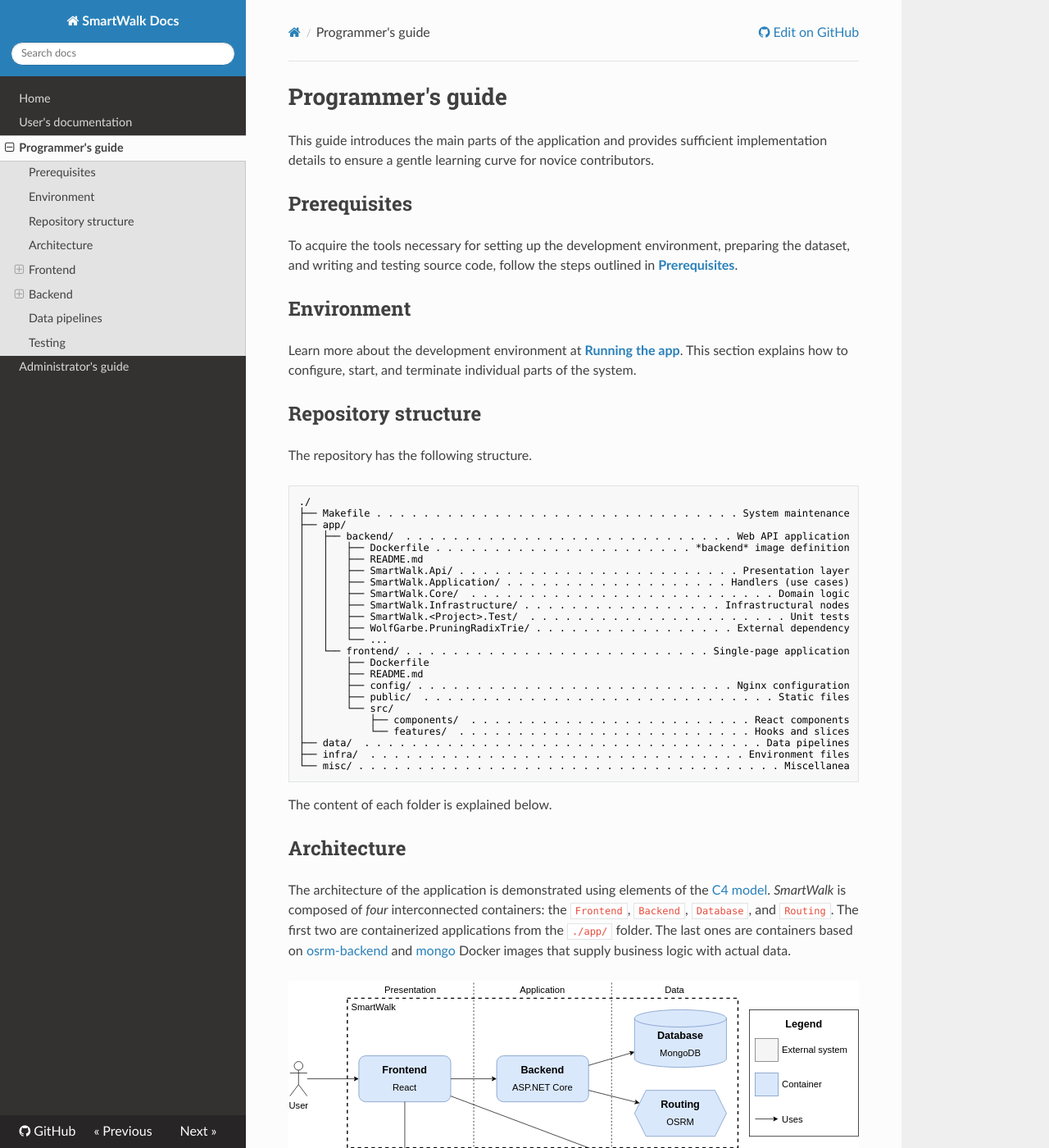
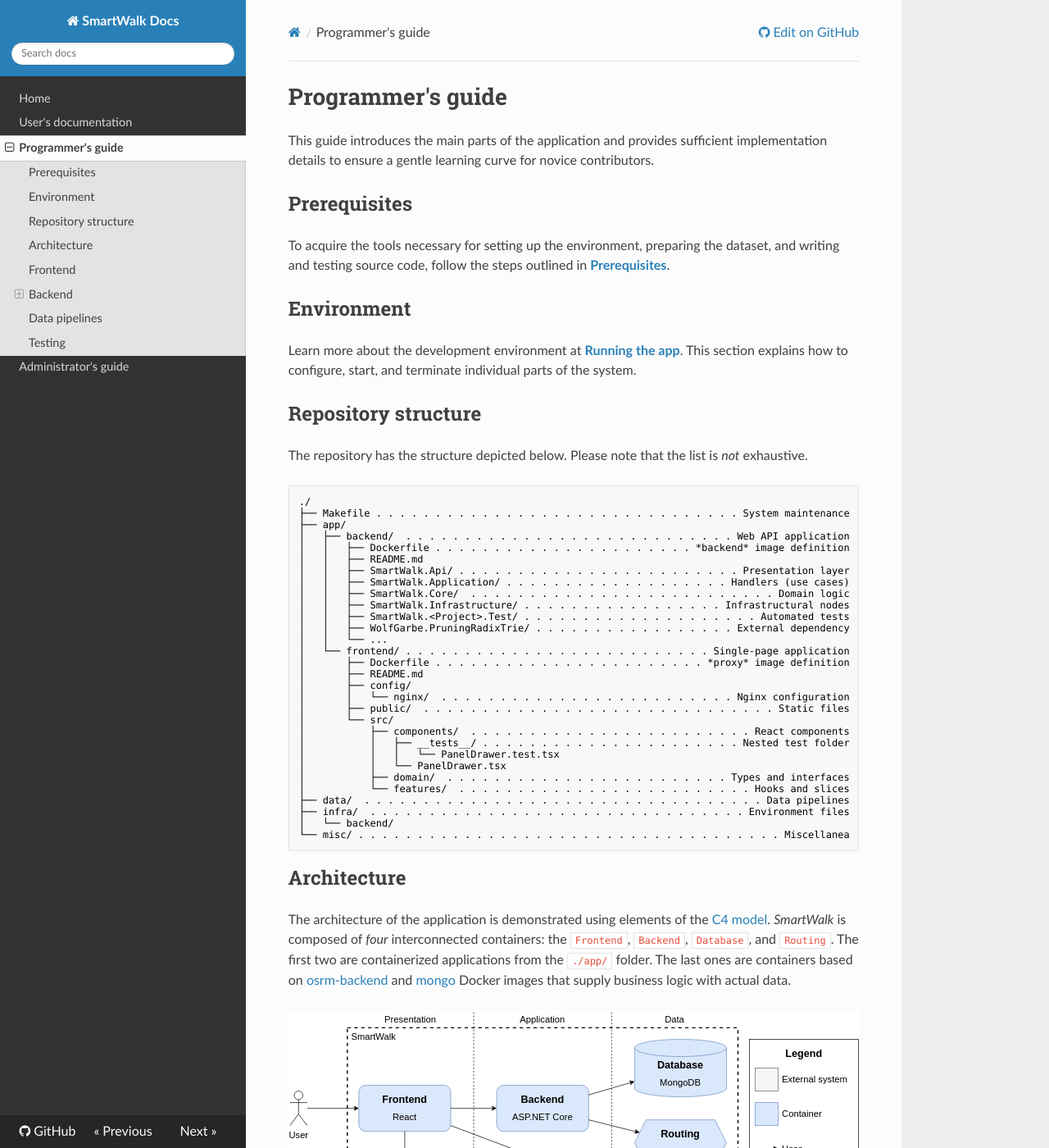
Before and after one commit to zhukovdm/smartwalk-docs, an MkDocs documentation site: the page built from content/prg.md, in a window 1280 px wide and 1400 px high. Shown: the whole window at 82% size. Built offline with MkDocs 1.6.1, drawn with Linux system fonts in a browser that asks for light colours; nearby versions of some CDN libraries; some of the changed text lies outside the part shown.

Commit message:
add prg frontend

````diff
--- a/content/prg.md
+++ b/content/prg.md
@@ -4,7 +4,7 @@ This guide introduces the main parts of the application and provides sufficient
 
 ## Prerequisites
 
-To acquire the tools necessary for setting up the development environment, preparing the dataset, and writing and testing source code, follow the steps outlined in [**Prerequisites**](./adm.md#prerequisites).
+To acquire the tools necessary for setting up the environment, preparing the dataset, and writing and testing source code, follow the steps outlined in [**Prerequisites**](./adm.md#prerequisites).
 
 ## Environment
 
@@ -12,7 +12,7 @@ Learn more about the development environment at [**Running the app**](./adm.md#r
 
 ## Repository structure
 
-The repository has the following structure.
+The repository has the structure depicted below. Please note that the list is *not* exhaustive.
 
 ```txt
 ./
@@ -25,23 +25,27 @@ The repository has the following structure.
 │   │   ├── SmartWalk.Application/ . . . . . . . . . . . . . . . . . . . Handlers (use cases)
 │   │   ├── SmartWalk.Core/  . . . . . . . . . . . . . . . . . . . . . . . . . . Domain logic
 │   │   ├── SmartWalk.Infrastructure/ . . . . . . . . . . . . . . . . . Infrastructural nodes
-│   │   ├── SmartWalk.<Project>.Test/  . . . . . . . . . . . . . . . . . . . . . . Unit tests
+│   │   ├── SmartWalk.<Project>.Test/ . . . . . . . . . . . . . . . . . . . . Automated tests
 │   │   ├── WolfGarbe.PruningRadixTrie/ . . . . . . . . . . . . . . . . . External dependency
 │   │   └── ...
 │   └── frontend/ . . . . . . . . . . . . . . . . . . . . . . . . . . Single-page application
-│       ├── Dockerfile
+│       ├── Dockerfile . . . . . . . . . . . . . . . . . . . . . . . *proxy* image definition
 │       ├── README.md
-│       ├── config/ . . . . . . . . . . . . . . . . . . . . . . . . . . . Nginx configuration
+│       ├── config/
+│       │   └── nginx/  . . . . . . . . . . . . . . . . . . . . . . . . . Nginx configuration
 │       ├── public/  . . . . . . . . . . . . . . . . . . . . . . . . . . . . . . Static files
 │       └── src/
 │           ├── components/  . . . . . . . . . . . . . . . . . . . . . . . . React components
+│           │   ├── __tests__/ . . . . . . . . . . . . . . . . . . . . . . Nested test folder
+│           │   │   └── PanelDrawer.test.tsx
+│           │   └── PanelDrawer.tsx
+│           ├── domain/  . . . . . . . . . . . . . . . . . . . . . . . . Types and interfaces
 │           └── features/  . . . . . . . . . . . . . . . . . . . . . . . . . Hooks and slices
 ├── data/  . . . . . . . . . . . . . . . . . . . . . . . . . . . . . . . . . . Data pipelines
 ├── infra/  . . . . . . . . . . . . . . . . . . . . . . . . . . . . . . . . Environment files
+│   └── backend/
 └── misc/ . . . . . . . . . . . . . . . . . . . . . . . . . . . . . . . . . . . . Miscellanea
 ```
-
-The content of each folder is explained below.
 
 ## Architecture
 
@@ -51,33 +55,29 @@ The architecture of the application is demonstrated using elements of the [C4 mo
 
 ## Frontend
 
-The frontend is a React-based single-page application, serving as an entry point to the application and offering a rich user experience. Its source code is located in the `./app/frontend/`. The following abstractions carry out intended functionality.
+The frontend is a React-based single-page application, serving as an entry point and offering a rich user experience. Its source code is located in the `./app/frontend/`.
+
+The code documentation generated by [TypeDoc](https://typedoc.org/) is available at [**dev-frontend**](https://zhukovdm.github.io/smartwalk-docs/dev-frontend/).
+
+The following abstractions carry out the intended functionality.
 
 ![component diagram frontend](./img/c4-component-diagram-frontend.svg)
 
-`Map` is responsible for loading tiles, drawing markers and vector geometries on a map. The `LeafletMap` is a concrete implementation for the `OSM` map.
+`Map` is responsible for loading tiles and drawing markers and vector geometries on a map. The `LeafletMap` is a concrete implementation capable of interacting with the `OSM` map.
 
-`Storage` is an abstraction that unifies methods for accessing both device and personal storages. Data are stored on a device in IndexedDB with the help of the `DeviceStorage` and pushed to a Solid server by the `SolidStorage`.
+`Storage` is an abstraction that unifies methods for accessing both device storage and decentralized Solid pod. Data are stored on a device in IndexedDB, a standardized in-browser database, with the help of the `DeviceStorage` and pushed to a pod by the `SolidStorage`.
 
-`SmartWalkAPI` is a set of function defined in the `smartwalk.ts` file for retrieving data from the backend via HTTP protocol.
+`SmartWalkAPI` is a set of functions defined in the `smartwalk.ts` file for retrieving data from the backend via HTTP protocol.
 
-`PanelDrawer` implements the user interface.
+Finally, the `PanelDrawer` and `SessionProvider` are React components with visual part. The former implements the panel-based user interface and client-side routing, while the latter ensures the Solid login dialog and handles the proper switch over to the `Solid Session` panel.
 
-Finally, `SessionProvider` ensures the login dialog and handles the proper switch over to the `Solid Session` panel.
+*Please note that IndexedDB and a Solid pod are mutually exclusive storages.*
 
-Code documentation generated by [TypeDoc](https://typedoc.org/) is available at [**dev-frontend**](https://zhukovdm.github.io/smartwalk-docs/dev-frontend/).
+To keep panel state and resolve storage read operations *locally*, we use the Redux Toolkit state container composed of *slices*. A distinct slice is implemented for each panel, see files ending with `Slice.ts` in the `./src/features/` folder.
 
-### State management
+Redux Toolkit is not recommended for keeping non-serializable data, such as class instances. For this reason, `Map`, `Storage`, and cached backend responses are stored in the standard Context API.
 
-Redux container for serializable data and Context API for non-serializable.
-
-### Data storages
-
-User data are stored either in IndexedDB or Solid pod.
-
-Two kinds of data storages are supported: device storage and Solid pods. The former is , and the latter is a concept emerged recently.
-
-Solid storage
+Standard React hooks were found to be insufficient to cover the needs of the application. For custom hooks, see source files whose names end with `Hooks.ts` in the `./src/features/` folder.
 
 ## Backend
 
@@ -142,7 +142,7 @@ Besides the application source code, there are small task-oriented programs in t
 
 ## Testing
 
-To run frontend tests, navigate to the application's folder and enter:
+Tests for frontend functions and components are located in nested `__tests__/` folders. To run them, navigate to the `./app/frontend` folder and enter:
 
 ```bash
 $ npm run tests
````
